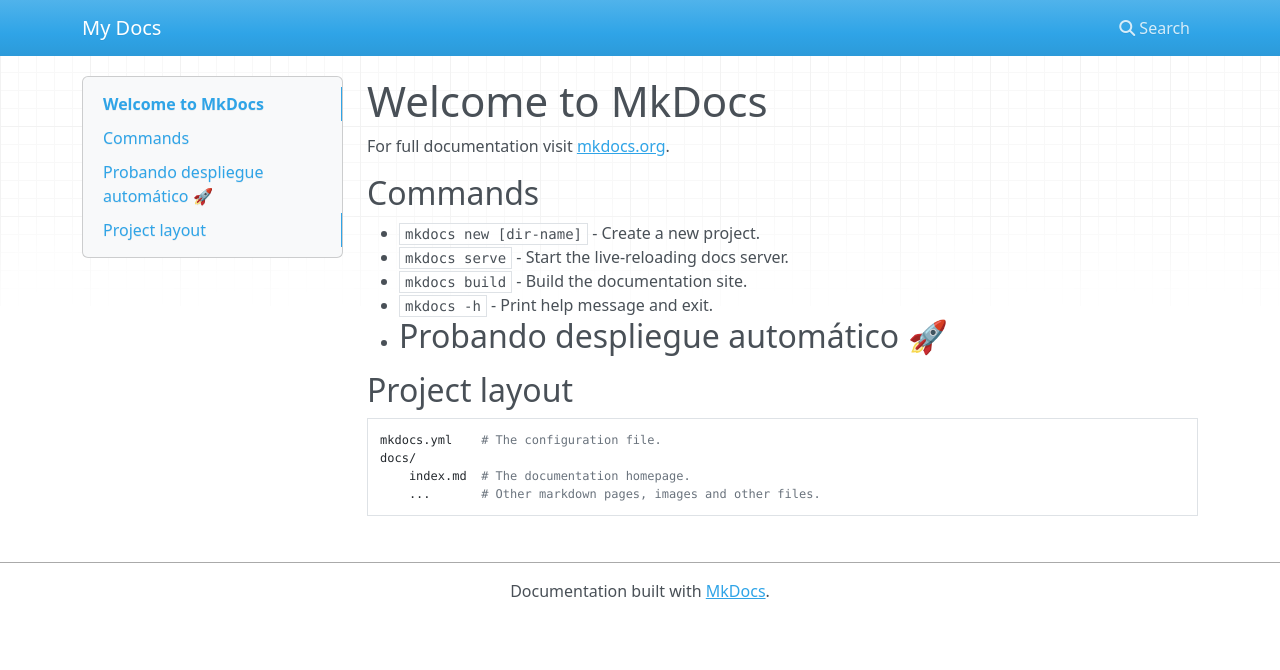
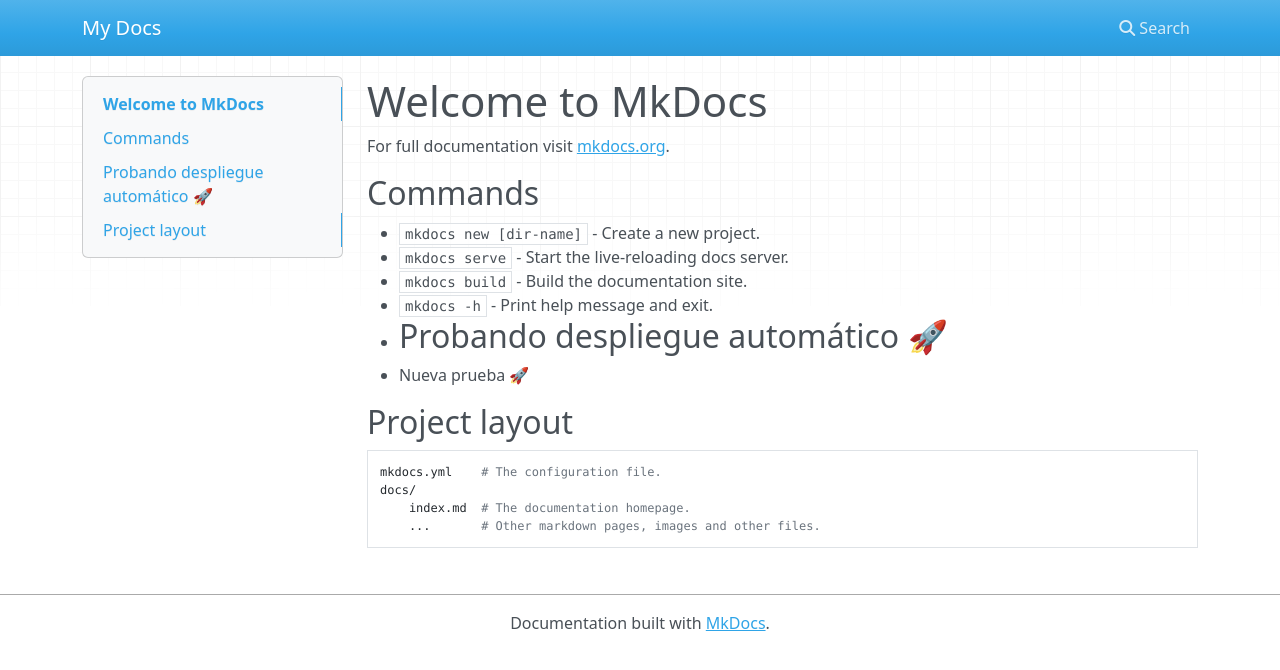
Before and after one commit to anaayetp/apunts_imx_git, an MkDocs documentation site: the page built from docs/index.md, in a window 1280 px wide. Shown: the top 670 px of the page. Built offline with MkDocs 1.6.1, drawn with Linux system fonts in a browser that asks for light colours; nearby versions of some CDN libraries.

Commit message:
Update index.md

```diff
--- a/docs/index.md
+++ b/docs/index.md
@@ -9,6 +9,7 @@
 * `mkdocs build` - Build the documentation site.
 * `mkdocs -h` - Print help message and exit.
 * ## Probando despliegue automático 🚀
+* Nueva prueba 🚀
 
 ## Project layout
 
```
